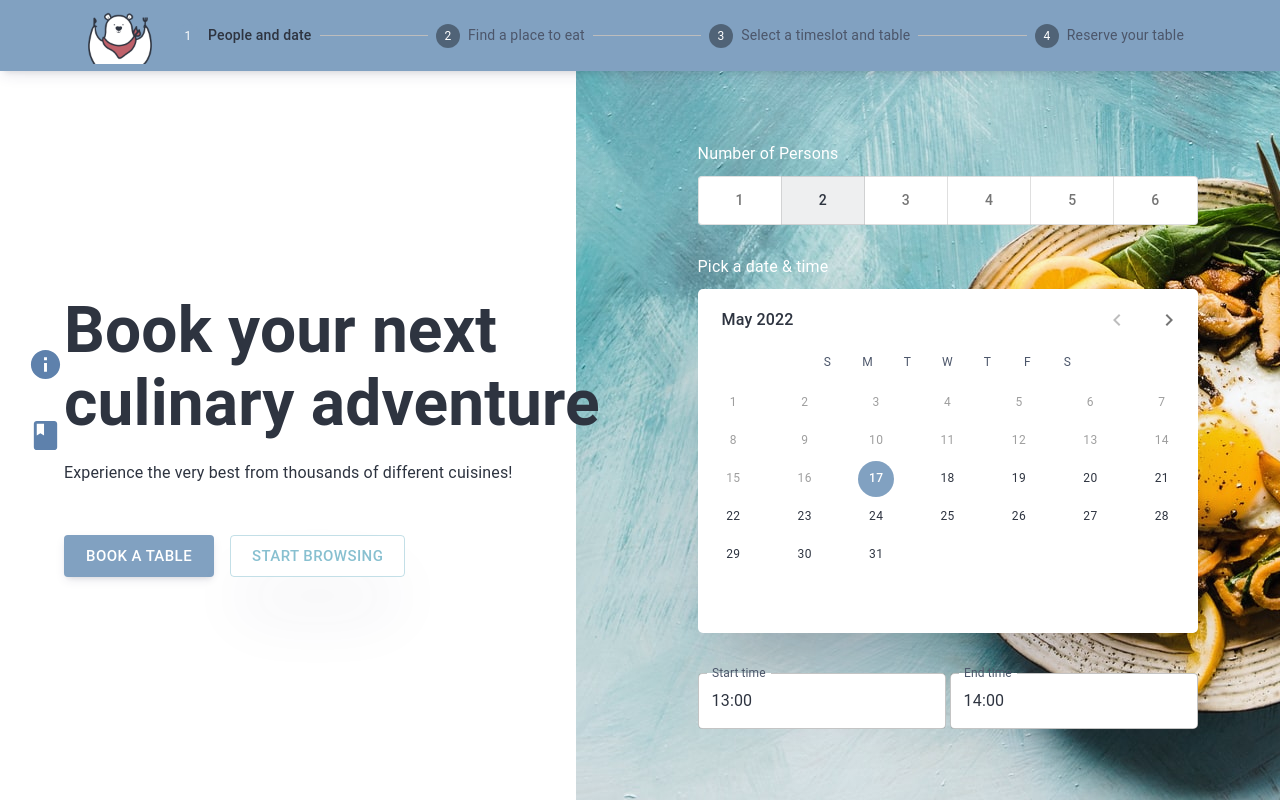
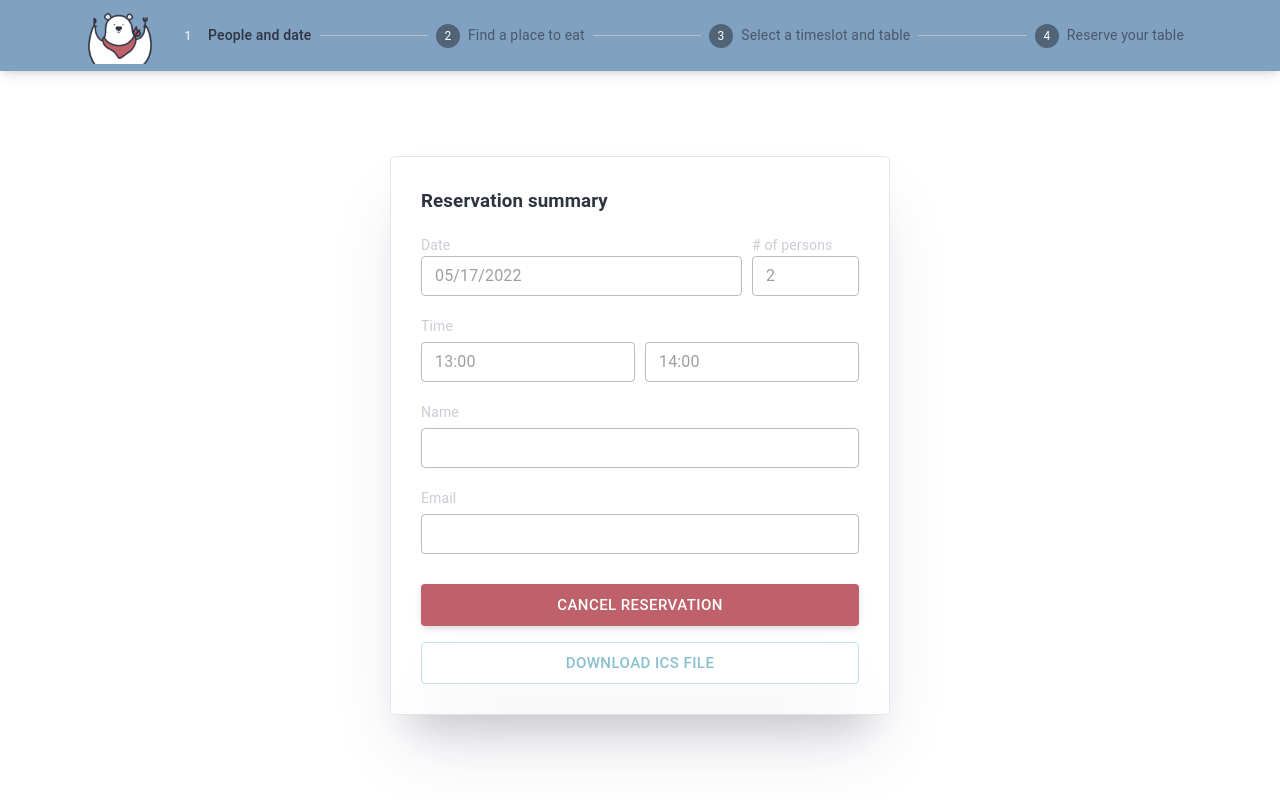
Before and after one commit to Eistbaren/client, a React (Create React App) app: page /reservation-details/1 in a window 1280 px wide. Built offline with nearby package versions, Linux system fonts and the light colour scheme.

Commit message:
Fix: reservation details page (#58)
* fix: rename ReservationApproval to ReservationDetails

* feat: dynamically display cancellation and submit buttons

* fix: style issue & link api page

* fix: redirect after submit on personal data page

Co-authored-by: Dorian Zedler <dorian@itsblue.de>

```diff
--- a/src/components/FloatingSidebar.tsx
+++ b/src/components/FloatingSidebar.tsx
@@ -15,7 +15,7 @@ export default function FloatingSidebar() {
         </IconButton>
       </Tooltip>
       <Tooltip title='Documentation' placement='right' arrow>
-        <IconButton>
+        <IconButton href='https://reservation-bear.de/api/' target='_blank'>
           <BookIcon fontSize='large' className='social-icon' />
         </IconButton>
       </Tooltip>
--- a/src/pages/PersonalData.tsx
+++ b/src/pages/PersonalData.tsx
@@ -40,7 +40,7 @@ export default function PersonalData() {
       setEmailError(true);
     } else {
       // await call api call
-      navigate(`/reservation-approval/${reservation.id}`);
+      navigate(`/reservation-details/${reservation.id}`);
     }
   };
 
--- a/src/pages/ReservationApproval.tsx
+++ /dev/null
@@ -1,146 +0,0 @@
-import { Button, Stack, TextField } from '@mui/material';
-import { DatePicker, TimePicker } from '@mui/x-date-pickers';
-import { useParams } from 'react-router-dom';
-
-import { useContext } from 'react';
-import '../css/ReservationApproval.css';
-import { Context } from '../data/Context';
-
-/**
- * Reservation Approval Page
- * @return {JSX.Element}
- */
-export default function ReservationApproval() {
-  const { reservation } = useContext(Context);
-  // gets reservationId from the URL params
-  const { reservationId } = useParams();
-  console.log(reservationId);
-
-  /**
-   * Checks if the given timestamp is tommorrow
-   * @param {number} timestamp the unix timestamp from reservation.time.from
-   * @return {boolean}
-   */
-  function isIn24Hours(timestamp: number): boolean {
-    const now = new Date();
-    const difference = (timestamp - now.getTime()) * 60 * 60 * 1000;
-    if (difference > 0 && difference <= 24) {
-      return true;
-    }
-    return false;
-  }
-
-  return (
-    <div className='booking-summary-container'>
-      <h3>Reservation summary</h3>
-      <div className='booking-summary-date_person-container'>
-        <div>
-          <p className='booking-summary-label'>Date</p>
-          <DatePicker
-            value={reservation.time?.from ?? 0}
-            onChange={() => {
-              return;
-            }}
-            renderInput={params => (
-              <TextField {...params} size='small' fullWidth />
-            )}
-          />
-        </div>
-
-        <div>
-          <p className='booking-summary-label'># of persons</p>
-          <TextField
-            id='outlined-number'
-            type='number'
-            value={2}
-            InputProps={{
-              readOnly: true,
-            }}
-            size='small'
-          />
-        </div>
-      </div>
-
-      <p className='booking-summary-label'>Time</p>
-      <div className='booking-summary-time-picker-container'>
-        <TimePicker
-          onChange={() => {
-            return;
-          }}
-          readOnly
-          value={reservation.time?.from ?? 0}
-          renderInput={params => <TextField {...params} size='small' />}
-          ampm={false}
-        />
-        <TimePicker
-          value={reservation.time?.to ?? 0}
-          readOnly
-          onChange={() => {
-            return;
-          }}
-          renderInput={params => <TextField {...params} size='small' />}
-          ampm={false}
-        />
-      </div>
-
-      <p className='booking-summary-label'>Name</p>
-      <TextField
-        id='nameInput'
-        value={reservation.userName}
-        type='text'
-        InputProps={{
-          readOnly: true,
-        }}
-        size='small'
-      >
-        Jakob Mayerhofer
-      </TextField>
-
-      <p className='booking-summary-label'>Email</p>
-      <TextField
-        id='emailInput'
-        value={reservation.userEmail}
-        type='email'
-        InputProps={{
-          readOnly: true,
-        }}
-        size='small'
-      />
-
-      <Stack
-        direction='column'
-        spacing={2}
-        className='booking-summary-cta-container'
-      >
-        {isIn24Hours(reservation.time?.from ?? 0) && (
-          <Button
-            variant='contained'
-            color='success'
-            size='large'
-            sx={{ boxShadow: 3, color: 'white' }}
-          >
-            Accept Reservation
-          </Button>
-        )}
-        <Button
-          variant='contained'
-          color='error'
-          size='large'
-          sx={{ boxShadow: 3, color: 'white' }}
-        >
-          Cancel Reservation
-        </Button>
-        <Button
-          LinkComponent='a'
-          href='https://www.youtube.com/watch?v=dQw4w9WgXcQ'
-          variant='outlined'
-          color='secondary'
-          size='large'
-          sx={{ boxShadow: 14 }}
-        >
-          Download ICS File
-        </Button>
-      </Stack>
-    </div>
-  );
-}
--- a/src/pages/ReservationDetails.tsx
+++ b/src/pages/ReservationDetails.tsx
@@ -1,7 +1,157 @@
+import { Button, Stack, TextField } from '@mui/material';
+import { DatePicker, TimePicker } from '@mui/x-date-pickers';
+import { useParams, useSearchParams } from 'react-router-dom';
+
+import { useContext } from 'react';
+import '../css/ReservationDetails.css';
+import { Context } from '../data/Context';
+
 /**
- * Reservation Detail page
+ * Reservation Approval Page
  * @return {JSX.Element}
  */
-export default function ReservationDetails() {
-  return <div>ReservationDetails</div>;
+export default function ReservationApproval() {
+  const { reservation } = useContext(Context);
+  // gets reservationId from the URL params
+  const { reservationId } = useParams();
+  const [searchParams] = useSearchParams();
+  console.log(reservationId);
+
+  /**
+   * Checks if the given timestamp is tommorrow
+   * @param {number} timestamp the unix timestamp from reservation.time.from
+   * @return {boolean}
+   */
+  function isIn12Hours(timestamp: number): boolean {
+    const now = new Date();
+    const difference = (timestamp - now.getTime()) * 60 * 60 * 1000;
+    if (difference > 0 && difference <= 12) {
+      return true;
+    }
+    return false;
+  }
+
+  return (
+    <div className='booking-summary-container'>
+      <h3>Reservation summary</h3>
+      <div className='booking-summary-date_person-container'>
+        <div>
+          <p className='booking-summary-label'>Date</p>
+          <DatePicker
+            value={reservation.time?.from ?? 0}
+            onChange={() => {
+              return;
+            }}
+            renderInput={params => (
+              <TextField {...params} size='small' fullWidth disabled />
+            )}
+          />
+        </div>
+
+        <div>
+          <p className='booking-summary-label'># of persons</p>
+          <TextField
+            id='outlined-number'
+            type='number'
+            value={2}
+            InputProps={{
+              readOnly: true,
+            }}
+            size='small'
+            disabled
+          />
+        </div>
+      </div>
+
+      <p className='booking-summary-label'>Time</p>
+      <div className='booking-summary-time-picker-container'>
+        <TimePicker
+          onChange={() => {
+            return;
+          }}
+          readOnly
+          value={reservation.time?.from ?? 0}
+          renderInput={params => (
+            <TextField {...params} size='small' disabled />
+          )}
+          ampm={false}
+        />
+        <TimePicker
+          value={reservation.time?.to ?? 0}
+          readOnly
+          onChange={() => {
+            return;
+          }}
+          renderInput={params => (
+            <TextField {...params} size='small' disabled />
+          )}
+          ampm={false}
+        />
+      </div>
+
+      <p className='booking-summary-label'>Name</p>
+      <TextField
+        id='nameInput'
+        value={reservation.userName}
+        type='text'
+        InputProps={{
+          readOnly: true,
+        }}
+        size='small'
+        disabled
+      >
+        Jakob Mayerhofer
+      </TextField>
+
+      <p className='booking-summary-label'>Email</p>
+      <TextField
+        id='emailInput'
+        value={reservation.userEmail}
+        type='email'
+        InputProps={{
+          readOnly: true,
+        }}
+        size='small'
+        disabled
+      />
+
+      <Stack
+        direction='column'
+        spacing={2}
+        className='booking-summary-cta-container'
+      >
+        {!reservation.confirmed && searchParams.get('confirmationToken') && (
+          <Button
+            variant='contained'
+            color='success'
+            size='large'
+            sx={{ boxShadow: 3, color: 'white' }}
+          >
+            Accept Reservation
+          </Button>
+        )}
+        {!reservation.confirmed && !isIn12Hours(reservation.time?.from ?? 0) && (
+          <Button
+            variant='contained'
+            color='error'
+            size='large'
+            sx={{ boxShadow: 3, color: 'white' }}
+          >
+            Cancel Reservation
+          </Button>
+        )}
+
+        <Button
+          LinkComponent='a'
+          href='https://www.youtube.com/watch?v=dQw4w9WgXcQ'
+          variant='outlined'
+          color='secondary'
+          size='large'
+          sx={{ boxShadow: 14 }}
+        >
+          Download ICS File
+        </Button>
+      </Stack>
+    </div>
+  );
 }
--- a/src/pages/RestaurantDetails.tsx
+++ /dev/null
@@ -1,7 +0,0 @@
-/**
- * Restaurant Detail Page
- * @return {JSX.Element}
- */
-export default function RestaurantDetails() {
-  return <div>RestaurantDetails</div>;
-}
--- a/src/utils/Routing.tsx
+++ b/src/utils/Routing.tsx
@@ -4,9 +4,7 @@ import PageTemplate from '../components/PageTemplate';
 
 import Landingpage from '../pages/Landingpage';
 import SearchPage from '../pages/SearchPage';
-import RestaurantDetails from '../pages/RestaurantDetails';
 import ReservationDetails from '../pages/ReservationDetails';
-import ReservationApproval from '../pages/ReservationApproval';
 import TableSelectionPage from '../pages/TableSelectionPage';
 import PersonalData from '../pages/PersonalData';
 
@@ -21,13 +19,10 @@ export default function Routing() {
       <PageTemplate>
         <Routes>
           <Route path='/' element={<Landingpage />} />
-          <Route path='search' element={<SearchPage />}>
-            <Route path=':restaurantId' element={<RestaurantDetails />} />
-          </Route>
+          <Route path='search' element={<SearchPage />} />
           <Route path='table' element={<TableSelectionPage />}></Route>
-          <Route path='reservations' element={<ReservationDetails />} />
-          <Route path='reservation-approval'>
-            <Route path=':reservationId' element={<ReservationApproval />} />
+          <Route path='reservation-details' element={<ReservationDetails />}>
+            <Route path=':reservationId' element={<ReservationDetails />} />
           </Route>
           <Route path='personal-data' element={<PersonalData />} />
           <Route path='*' element={<Landingpage />} />
```
Also changed, not shown: src/css/ReservationDetails.css (renamed from src/css/ReservationApproval.css).
